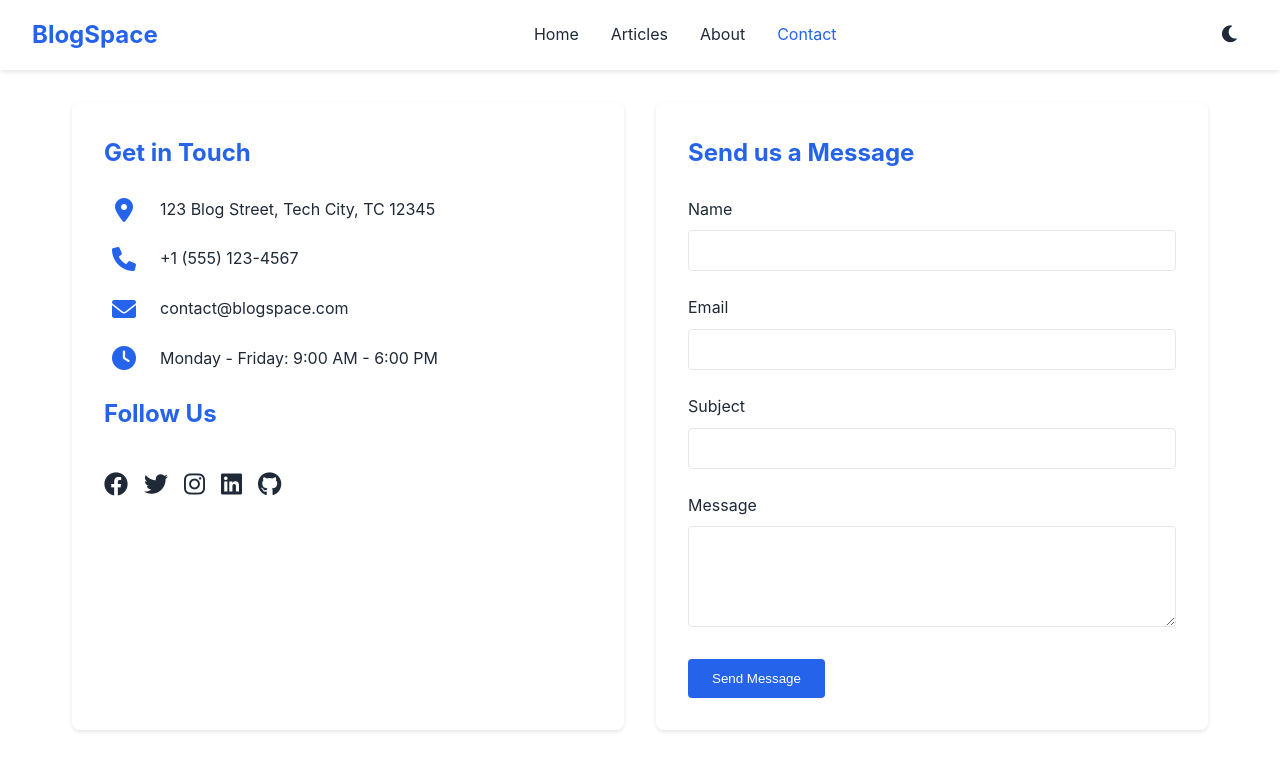
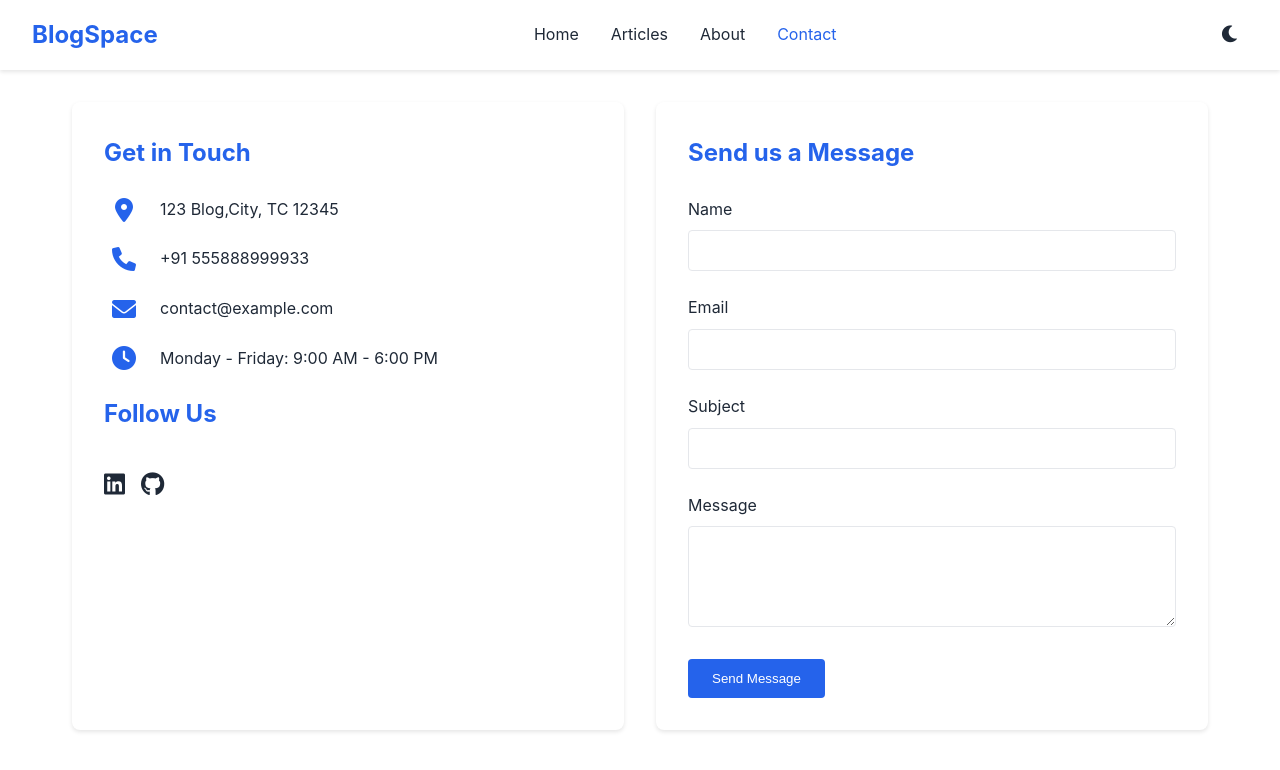
Before and after one commit to Rajmishra7492/responsive-website, a plain HTML site: page contact.html in a window 1280 px wide. Drawn offline with Linux system fonts and the light colour scheme.

Commit message:
changes in code

```diff
--- a/contact.html
+++ b/contact.html
@@ -142,15 +142,15 @@
             <h2>Get in Touch</h2>
             <div class="contact-method">
                 <i class="fas fa-map-marker-alt"></i>
-                <p>123 Blog Street, Tech City, TC 12345</p>
+                <p>123 Blog,City, TC 12345</p>
             </div>
             <div class="contact-method">
                 <i class="fas fa-phone"></i>
-                <p>+1 (555) 123-4567</p>
+                <p>+91 555888999933 </p>
             </div>
             <div class="contact-method">
                 <i class="fas fa-envelope"></i>
-                <p>contact@blogspace.com</p>
+                <p>contact@example.com</p>
             </div>
             <div class="contact-method">
                 <i class="fas fa-clock"></i>
@@ -159,9 +159,6 @@
 
             <h2>Follow Us</h2>
             <div class="social-links">
-                <a href="#"><i class="fab fa-facebook"></i></a>
-                <a href="#"><i class="fab fa-twitter"></i></a>
-                <a href="#"><i class="fab fa-instagram"></i></a>
                 <a href="#"><i class="fab fa-linkedin"></i></a>
                 <a href="#"><i class="fab fa-github"></i></a>
             </div>
```
Also changed, not shown: about.html (+3 -3 lines).
